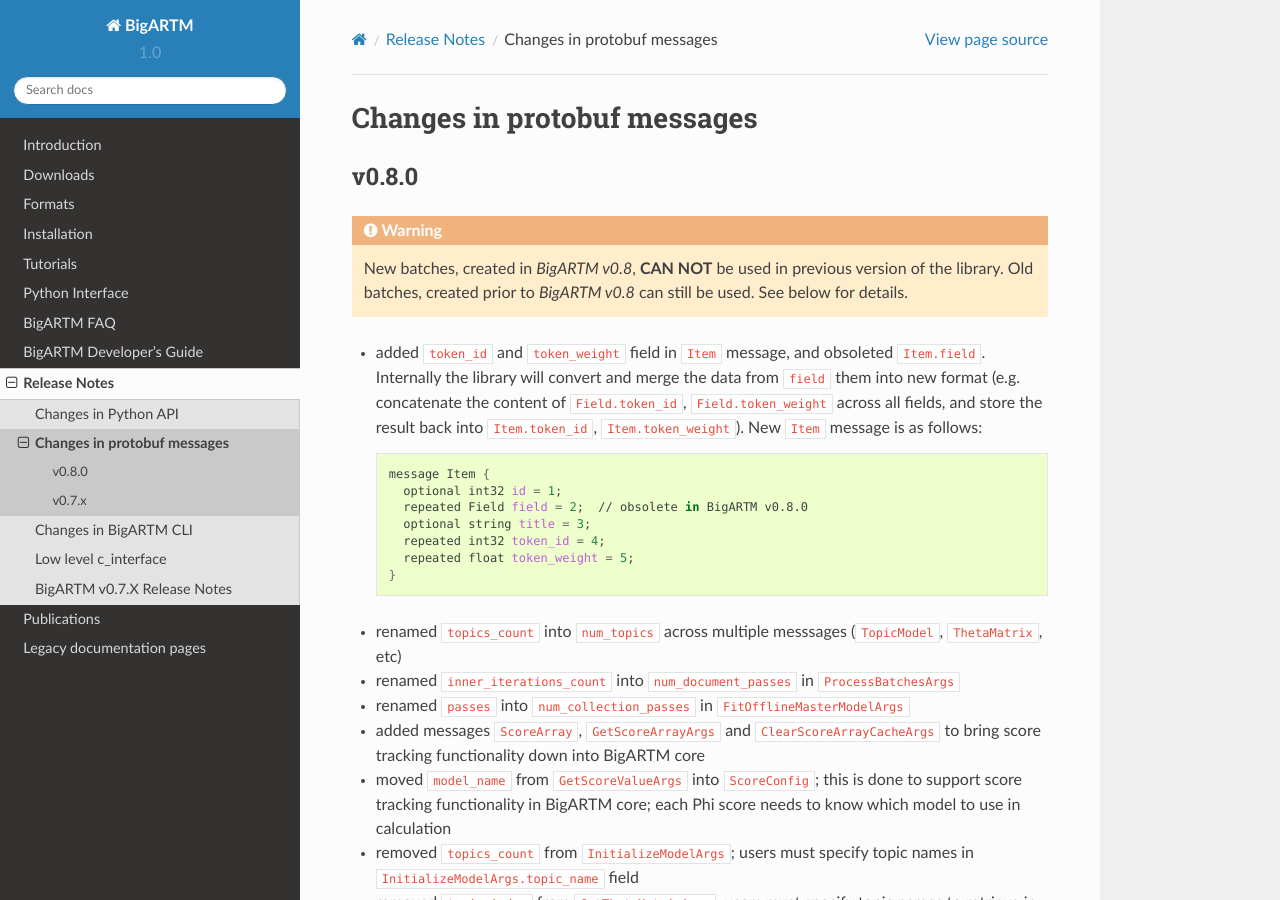
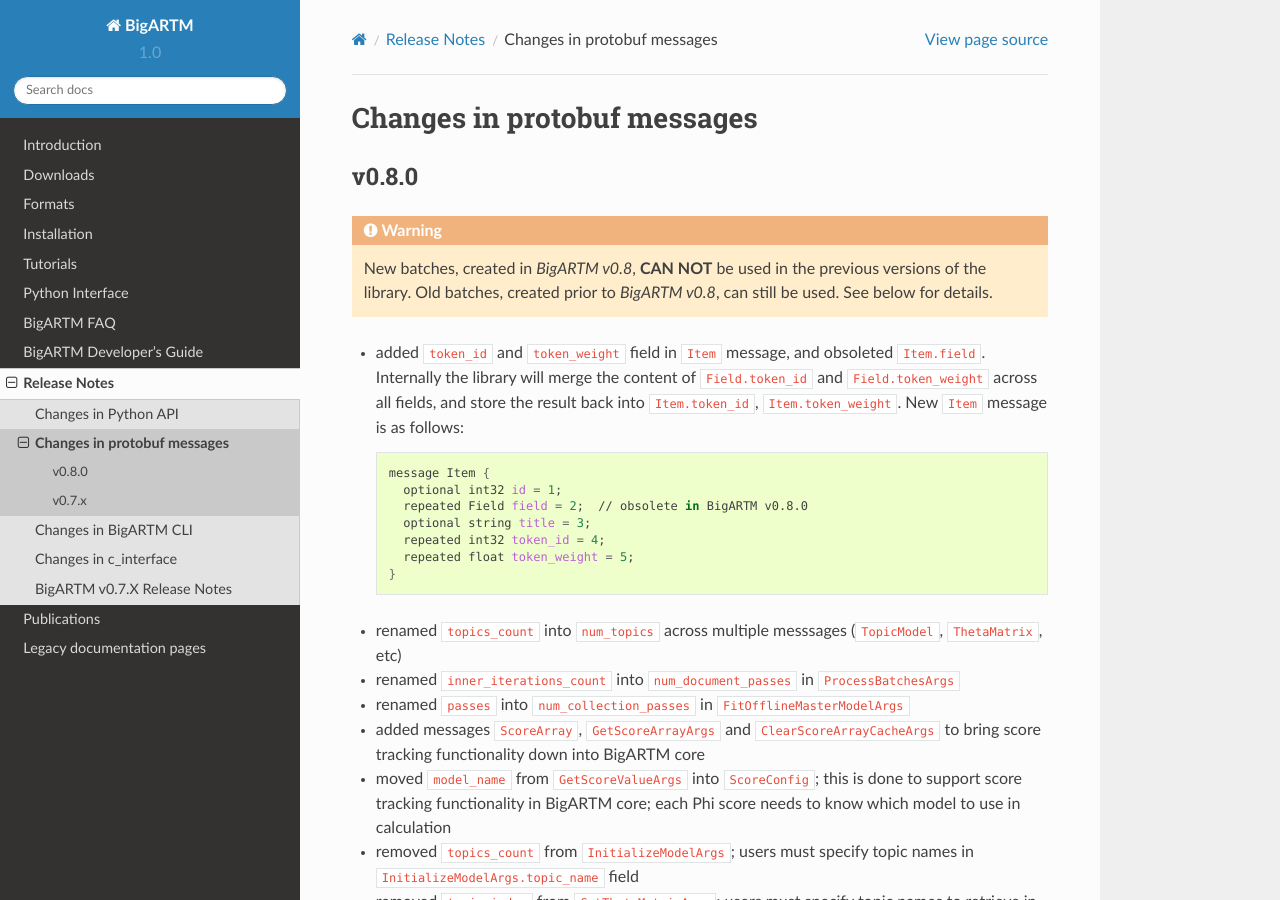
Before and after one commit to bigartm/bigartm, a Sphinx documentation site: the page built from docs/release_notes/messages.txt, in a window 1280 px wide and 900 px high. Built offline with Sphinx 7.4.7 and the Read the Docs theme 2.0.0, drawn with Linux system fonts in a browser that asks for light colours; formulas are drawn with MathJax 3.

Commit message:
Minor fixes in the release notes

```diff
--- a/docs/release_notes/c_interface.txt
+++ b/docs/release_notes/c_interface.txt
@@ -1,5 +1,5 @@
-Low level c_interface
-=====================
+Changes in c_interface
+======================
 
 v0.8.0
 ------
--- a/docs/release_notes/messages.txt
+++ b/docs/release_notes/messages.txt
@@ -6,13 +6,13 @@
 
 .. warning::
 
-  New batches, created in `BigARTM v0.8`, **CAN NOT** be used in previous version of the library.
-  Old batches, created prior to `BigARTM v0.8` can still be used. See below for details.
+  New batches, created in `BigARTM v0.8`, **CAN NOT** be used in the previous versions of the library.
+  Old batches, created prior to `BigARTM v0.8`, can still be used. See below for details.
 
 * added ``token_id`` and ``token_weight`` field in ``Item`` message, and obsoleted ``Item.field``.
-  Internally the library will convert and merge the data from ``field`` them into new format
-  (e.g. concatenate the content of ``Field.token_id``, ``Field.token_weight`` across all fields,
-  and store the result back into ``Item.token_id``, ``Item.token_weight``).
+  Internally the library will merge the content of ``Field.token_id`` and ``Field.token_weight``
+  across all fields,
+  and store the result back into ``Item.token_id``, ``Item.token_weight``.
   New ``Item`` message is as follows:
 
   .. code-block:: bash
```
